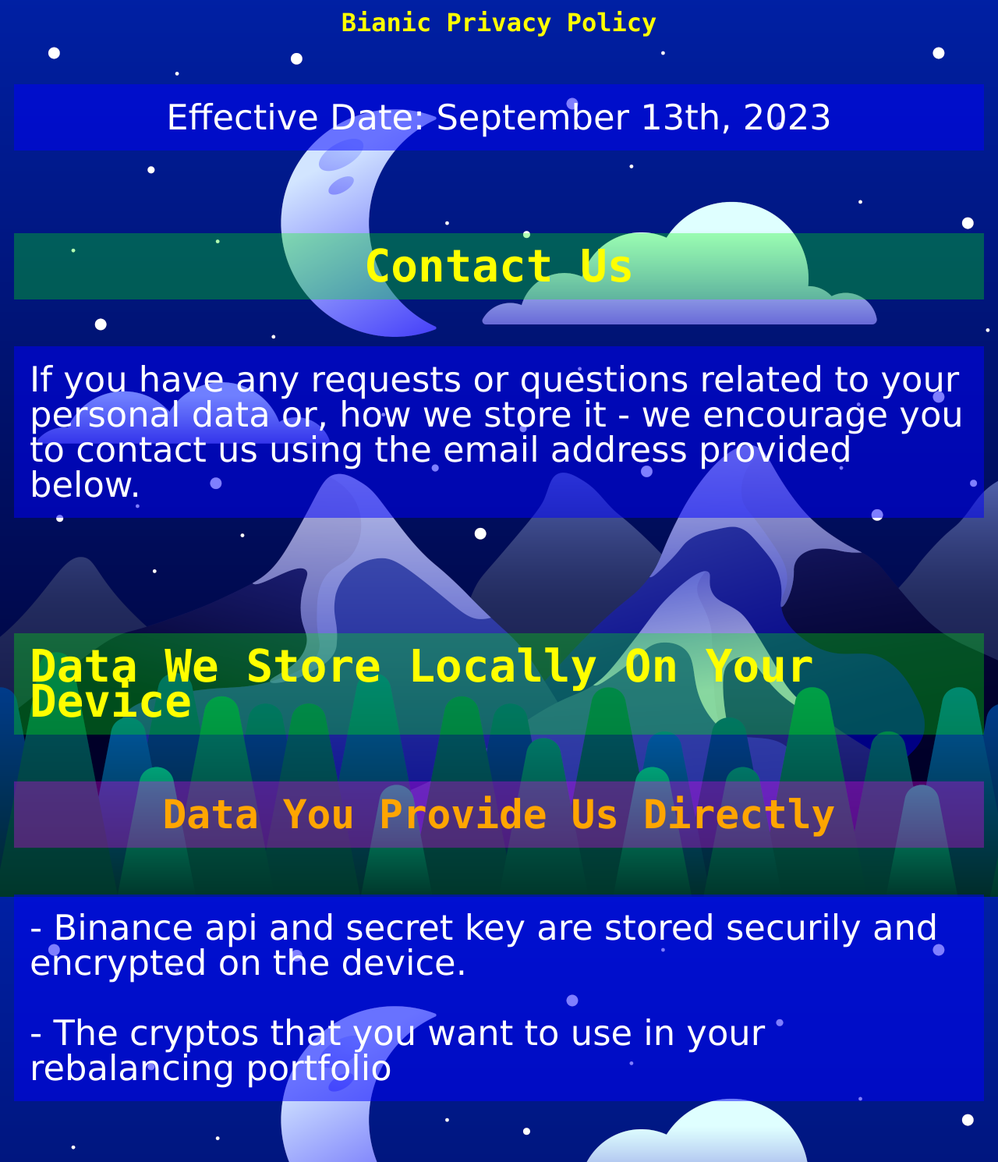
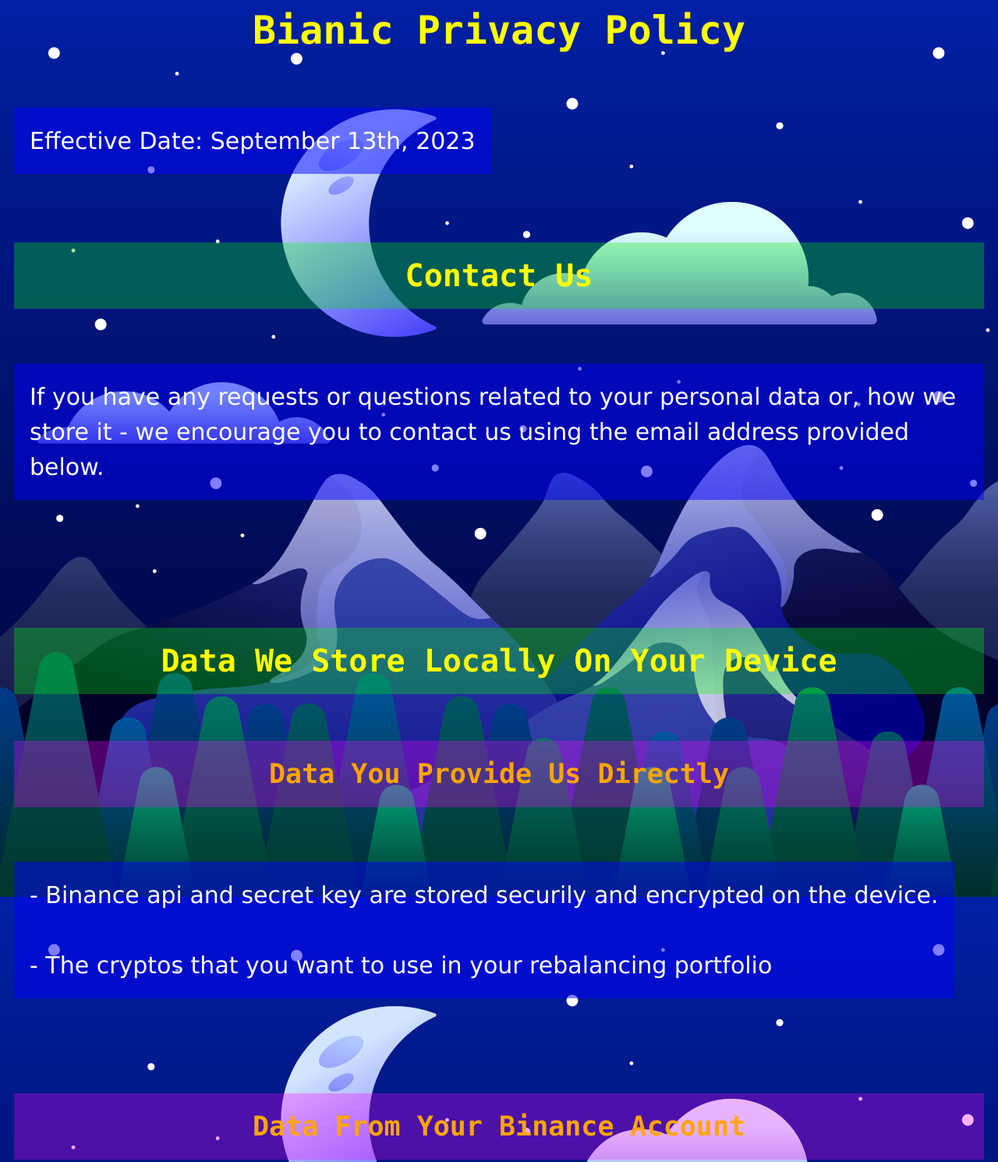
Before and after one commit to vipnet1/VippyGamesWebsite, a plain HTML site: page policies/bianic.html in a window 1280 px wide. Shown: the top 1490 px of the page at 78% size. Drawn offline with Linux system fonts and the light colour scheme.

Commit message:
beautify bianic policy design

```diff
--- a/policies/bianic.html
+++ b/policies/bianic.html
@@ -10,7 +10,7 @@
 </head>
 
 <body>
-    <h1>Bianic Privacy Policy</h1>
+<h1 style="font-size: 50px;">Bianic Privacy Policy</h1>
 
 <p class="bianic_policy">
     Effective Date: September 13th, 2023
--- a/policies/bianic_style.css
+++ b/policies/bianic_style.css
@@ -5,17 +5,19 @@
     margin: 10px 10px 60px 10px;
     justify-content: center;
     display: flex;
-    font-size: 3.5vw;
+    font-size: 30px;
     font-family: Verdana, Geneva, Tahoma, sans-serif;
     background-color: rgb(0, 0, 255, 0.5);
     line-height: 45px;
     padding: 20px;
+    text-align: left;
+    display: inline-block;
 }
 
 .bianic_header_policy {
     color: yellow;
     padding: 0;
-    font-size: 4.5vw;
+    font-size: 40px;
     margin: 10px 10px 60px 10px;
     justify-content: center;
     display: flex;
@@ -28,7 +30,7 @@
 .bianic_subheader_policy {
     color: orange;
     padding: 0;
-    font-size: 4vw;
+    font-size: 35px;
     margin: 10px 10px 60px 10px;
     justify-content: center;
     display: flex;
```
